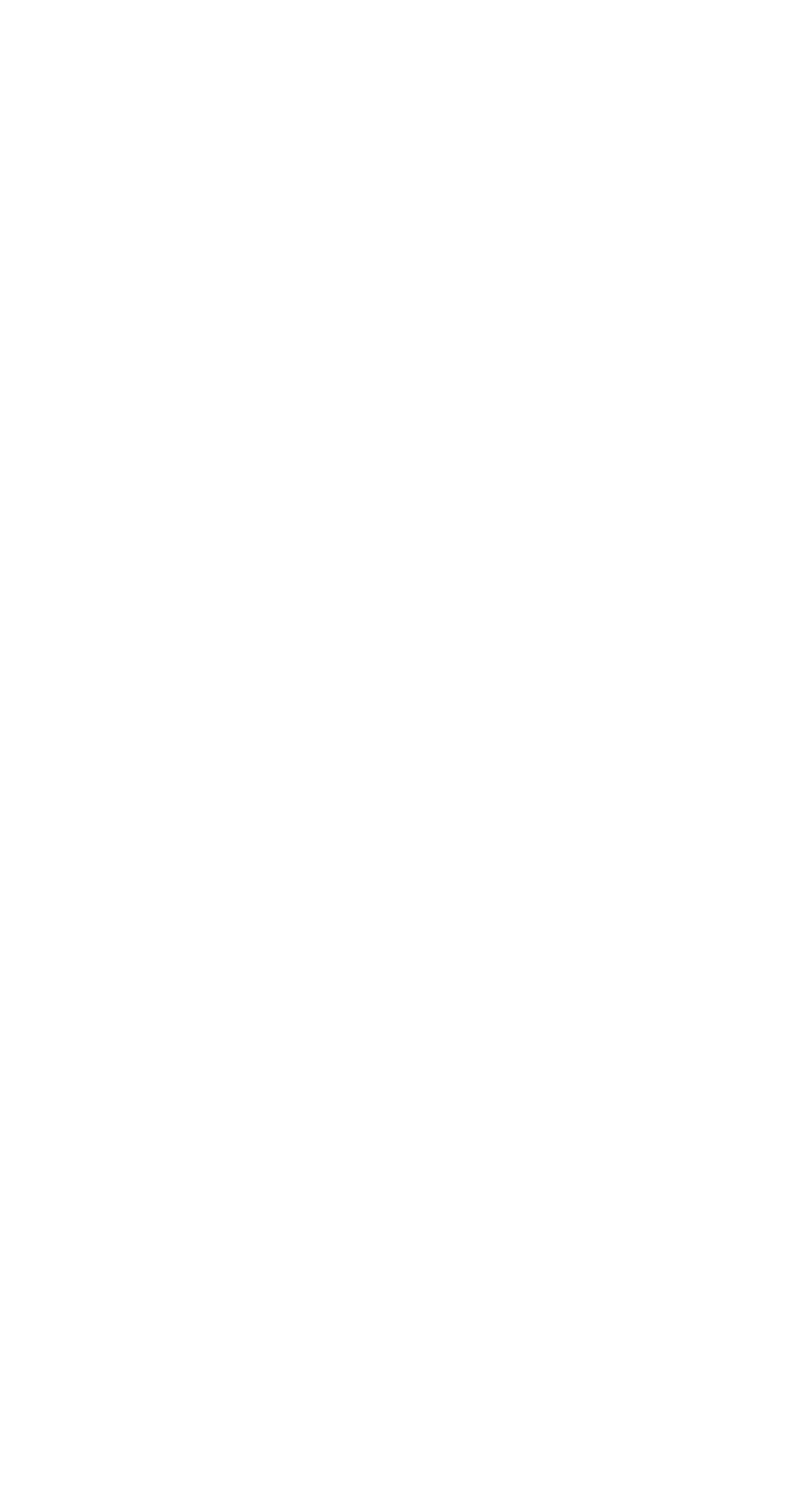
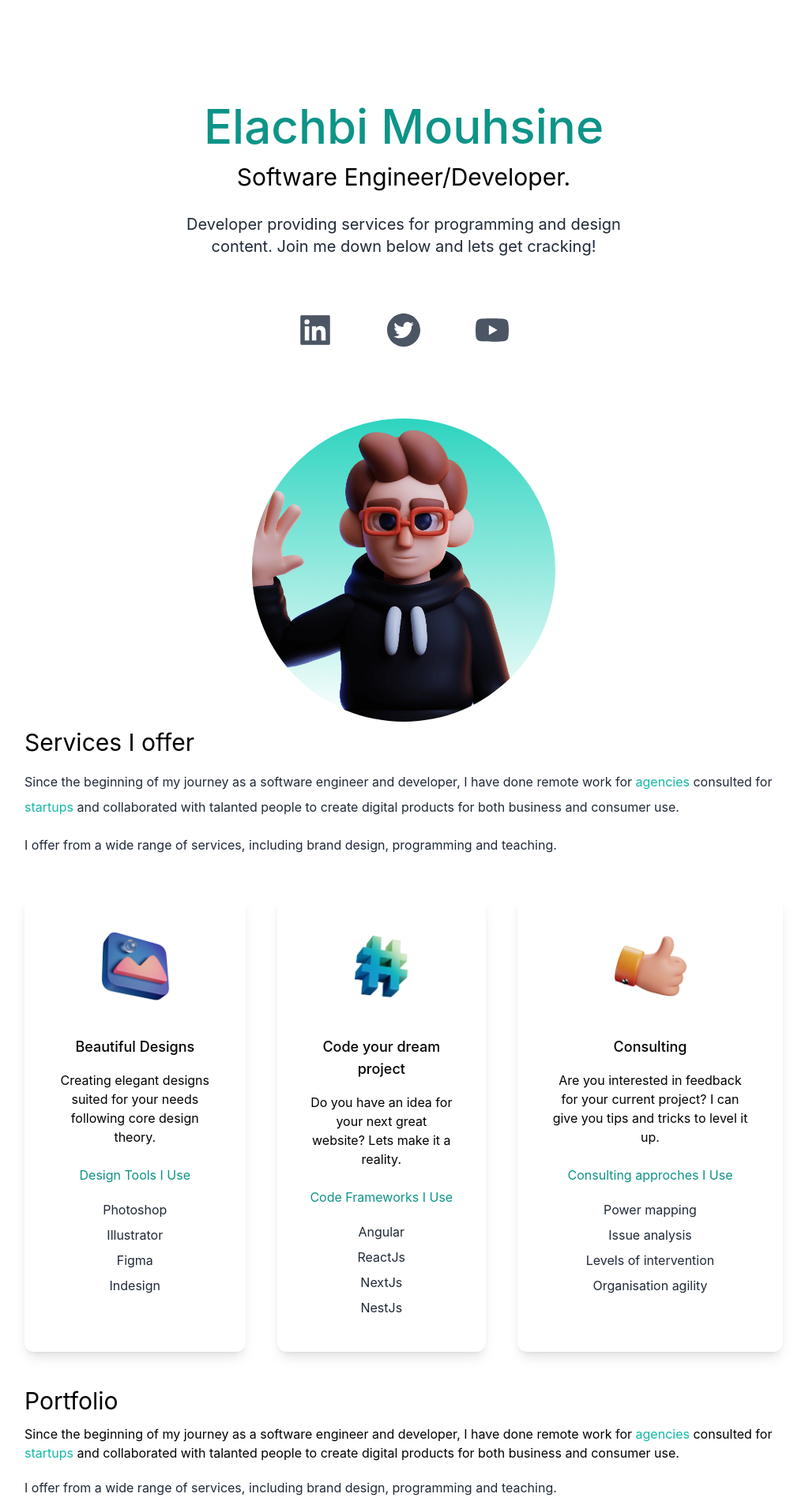
Before and after one commit to mouhsineelachbi/portfolio, a Next.js app: page / in a window 1280 px wide. Shown: the part 74-1980 px from the top of the page at 79% size, without its empty margins (129-1148 px from the left). Before the commit the page ends 800 px from the top, so only its background shows below. Built offline with nearby package versions, Linux system fonts and the light colour scheme.

Commit message:
align all element in it's place

```diff
--- a/pages/index.js
+++ b/pages/index.js
@@ -1,8 +1,26 @@
+import {
+  AiFillLinkedin,
+  AiFillTwitterCircle,
+  AiFillYoutube,
+} from "react-icons/ai";
+
 import { BsFillMoonStarsFill } from "react-icons/bs";
 import Head from "next/head";
 import Image from "next/image";
+import code from "../public/code.png";
+import consulting from "../public/consulting.png";
+import design from "../public/design.png";
+import mouhsine from "../public/mouhsine_wave.png";
+import { useState } from "react";
+import web1 from "../public/web1.png";
+import web2 from "../public/web2.png";
+import web3 from "../public/web3.png";
+import web4 from "../public/web4.png";
+import web5 from "../public/web5.png";
+import web6 from "../public/web6.png";
 
 export default function Home() {
+  const [dark, setDark] = useState(false)
   return (
     <div>
       <Head>
@@ -11,8 +29,8 @@ export default function Home() {
         <link rel="icon" href="/favicon.ico" />
       </Head>
 
-      <main className="px-10">
-        <section className="h-screen">
+      <main className="bg-white px-10 md:px-20 lg:px-40">
+        <section className="min-h-screen">
           <nav className="flex justify-between py-10 mb-12">
             <h1 className="text-xl font-burtons">mythosedevelop</h1>
             <ul className="flex items-center">
@@ -20,10 +38,146 @@ export default function Home() {
                 <BsFillMoonStarsFill className="cursor-pointer text-2xl" />
               </li>
               <li>
-                <a className="bg-gradient-to-r from-cyan-600 to-teal-600 text-white px-4 py-2 rounded-md ml-8" href="#">Resume</a>
+                <a
+                  className="bg-gradient-to-r from-cyan-600 to-teal-600 text-white px-4 py-2 rounded-md ml-8"
+                  href="#"
+                >
+                  Resume
+                </a>
               </li>
             </ul>
           </nav>
+          <div className="text-center p-10">
+            <h2 className="text-5xl py-2 text-teal-600 font-medium md:text-6xl">
+              Elachbi Mouhsine
+            </h2>
+            <h3 className="text-2xl py-2 md:text-3xl">
+              Software Engineer/Developer.
+            </h3>
+            <p className="text-md py-5 leading-8 text-gray-800 md:text-xl max-w-xl mx-auto">
+              Developer providing services for programming and design content.
+              Join me down below and lets get cracking!
+            </p>
+          </div>
+          <div className="text-5xl flex justify-center gap-16 text-gray-600 py-2">
+            <AiFillLinkedin />
+            <AiFillTwitterCircle />
+            <AiFillYoutube />
+          </div>
+          <div className="relative bg-gradient-to-b from-teal-400 rounded-full w-80 h-80 md:h-96 md:w-96 mt-20 mx-auto overflow-hidden">
+            <Image
+              src={mouhsine}
+              alt="mouhsine waving image"
+              layout="fill"
+              objectFit="cover"
+            />
+          </div>
+        </section>
+
+        {/* Services section */}
+        <section>
+          <div className="">
+            <h3 className="text-3xl py-2">Services I offer</h3>
+            <p className="text-md py-2 leading-8 text-gray-800">
+              Since the beginning of my journey as a software engineer and
+              developer, I have done remote work for{" "}
+              <span className="text-teal-500"> agencies </span> consulted for{" "}
+              <span className="text-teal-500">startups </span>and collaborated
+              with talanted people to create digital products for both business
+              and consumer use.
+            </p>
+            <p className="py-2 leading-8 text-md text-gray-800">
+              I offer from a wide range of services, including brand design,
+              programming and teaching.
+            </p>
+          </div>
+          <div className="lg:flex gap-10">
+            <div className="text-center shadow-lg p-10 rounded-xl my-10">
+              <Image src={design} alt="design" width={100} height={100} />
+              <h2 className="text-lg font-medium pt-8 pb-2">
+                Beautiful Designs
+              </h2>
+              <p className="py-2">
+                Creating elegant designs suited for your needs following core
+                design theory.
+              </p>
+              <h4 className="py-4 text-teal-600">Design Tools I Use</h4>
+              <p className="text-gray-800 py-1">Photoshop</p>
+              <p className="text-gray-800 py-1">Illustrator</p>
+              <p className="text-gray-800 py-1">Figma</p>
+              <p className="text-gray-800 py-1">Indesign</p>
+            </div>
+            <div className="text-center shadow-lg p-10 rounded-xl my-10">
+              <Image src={code} alt="code" width={100} height={100} />
+              <h2 className="text-lg font-medium pt-8 pb-2">
+                Code your dream project
+              </h2>
+              <p className="py-2">
+                Do you have an idea for your next great website? Lets make it a
+                reality.
+              </p>
+              <h4 className="py-4 text-teal-600">Code Frameworks I Use</h4>
+              <p className="text-gray-800 py-1">Angular</p>
+              <p className="text-gray-800 py-1">ReactJs</p>
+              <p className="text-gray-800 py-1">NextJs</p>
+              <p className="text-gray-800 py-1">NestJs</p>
+            </div>
+            <div className="text-center shadow-lg p-10 rounded-xl my-10">
+              <Image
+                src={consulting}
+                alt="consulting"
+                width={100}
+                height={100}
+              />
+              <h3 className="text-lg font-medium pt-8 pb-2 ">Consulting</h3>
+              <p className="py-2">
+                Are you interested in feedback for your current project? I can
+                give you tips and tricks to level it up.
+              </p>
+              <h4 className="py-4 text-teal-600">Consulting approches I Use</h4>
+              <p className="text-gray-800 py-1">Power mapping</p>
+              <p className="text-gray-800 py-1">Issue analysis</p>
+              <p className="text-gray-800 py-1">Levels of intervention</p>
+              <p className="text-gray-800 py-1">Organisation agility</p>
+            </div>
+          </div>
+        </section>
+        <section>
+          <div>
+            <h3 className="text-3xl py-1">Portfolio</h3>
+            <p className="text-md py-2">
+              Since the beginning of my journey as a software engineer and
+              developer, I have done remote work for
+              <span className="text-teal-500"> agencies </span>
+              consulted for <span className="text-teal-500">startups </span>
+              and collaborated with talanted people to create digital products
+              for both business and consumer use.
+            </p>
+            <p className="text-md py-2 leading-8 text-gray-800 dark:text-gray-200">
+              I offer from a wide range of services, including brand design,
+              programming and teaching.
+            </p>
+          </div>
+          <div className="flex flex-col gap-10 py-10 lg:flex-row lg:flex-wrap">
+            <div className="basis-1/3 flex-1">
+              <Image src={web1} width={"100%"} height={"100%"} alt="" layout="responsive" className="rounded-xl object-cover" />
+            </div>
+            <div className="basis-1/3 flex-1">
+              <Image src={web2} width={"100%"} height={"100%"} alt="" layout="responsive" className="rounded-xl object-cover" />
+            </div>
+            <div className="basis-1/3 flex-1">
+              <Image src={web3} width={"100%"} height={"100%"} alt="" layout="responsive" className="rounded-xl object-cover" />
+            </div>
+            <div className="basis-1/3 flex-1">
+              <Image src={web4} width={"100%"} height={"100%"} alt="" layout="responsive" className="rounded-xl object-cover" />
+            </div>
+            <div className="basis-1/3 flex-1">
+              <Image src={web5} width={"100%"} height={"100%"} alt="" layout="responsive" className="rounded-xl object-cover" />
+            </div>
+            <div className="basis-1/3 flex-1">
+              <Image src={web6} width={"100%"} height={"100%"} alt="" layout="responsive" className="rounded-xl object-cover" />
+            </div>
+          </div>
         </section>
       </main>
     </div>
```
